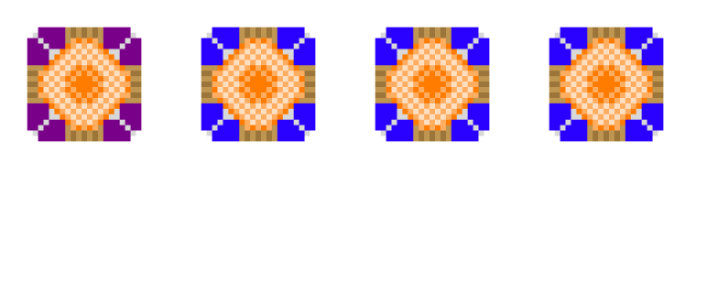
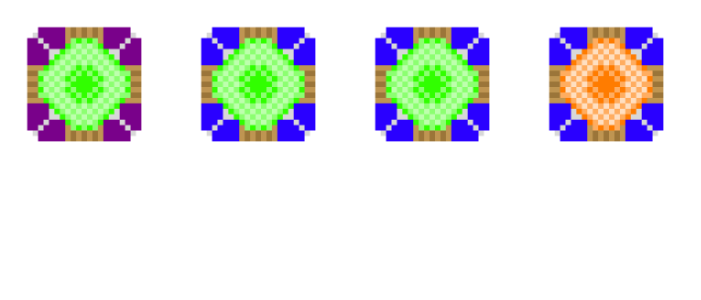
Before and after one commit to soleilyasmina/bitflop, a React (Create React App) app: page / in a window 1280 px wide. Shown: the top 300 px of the page, without its empty margins (0-701 px from the left). Built offline with nearby package versions, Linux system fonts and the light colour scheme.

Commit message:
added individual flip control from pool to coin

```diff
--- a/src/components/Coin.js
+++ b/src/components/Coin.js
@@ -10,13 +10,13 @@ import mastertailsflip from '../assets/mastertails.gif';
 
 const Coin = (props) => {
   const [flip, setFlip] = React.useState(false);
-  const [heads, setHeads] = React.useState(false);
+  const { heads, flipCoin, master } = props;
 
   const controlFlip = () => {
     setFlip(true);
     setTimeout(() => {
       setFlip(false);
-      setHeads(!heads);
+      flipCoin();
     }, 630);
   }
 
@@ -27,13 +27,13 @@ const Coin = (props) => {
       alt="coin"
       className="coin"
       onClick={() => controlFlip()}
-      src={`${props.master ? heads ? masterheadsflip : mastertailsflip : heads ? headsflip : tailsflip}`}
+      src={`${master ? heads ? masterheadsflip : mastertailsflip : heads ? headsflip : tailsflip}`}
     /> :
     <img
       alt="coin"
       className="coin"
       onClick={() => controlFlip()}
-      src={`${props.master ? heads ? masterheads : mastertails : heads ? headscoin : tailscoin}`}
+      src={`${master ? heads ? masterheads : mastertails : heads ? headscoin : tailscoin}`}
     />
     }
     </>
--- a/src/components/Pool.js
+++ b/src/components/Pool.js
@@ -2,14 +2,23 @@ import React, { useState } from 'react';
 import Coin from './Coin.js';
 
 const Pool = (props) => {
+  const [master, setMaster] = useState(true);
   const [pool, setPool] = useState([true, true, false]);
+
+  const flipCoin = (index) => {
+    setPool(pool.map((coin, i) => i === index ? !coin : coin));
+  }
 
   return (
     <>
-      <Coin master={true} heads={false} />
-      { pool.map((coin) => {
-        return <Coin master={false} heads={coin} />
-      }) }
+      <Coin master={true} flipCoin={() => setMaster(!true)} heads={master} />
+      { pool.map((coin, i) => (
+        <Coin
+          heads={coin}
+          flipCoin={() => flipCoin(i)}
+          master={false}
+        />
+      )) }
     </>
   )
 }
```
